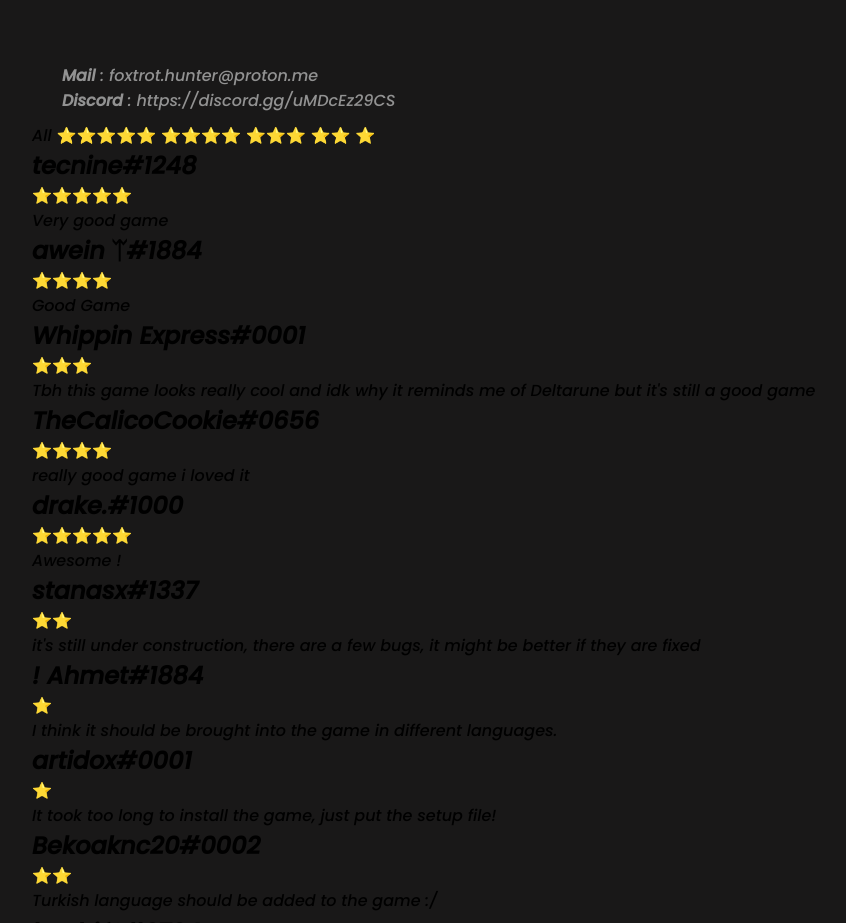
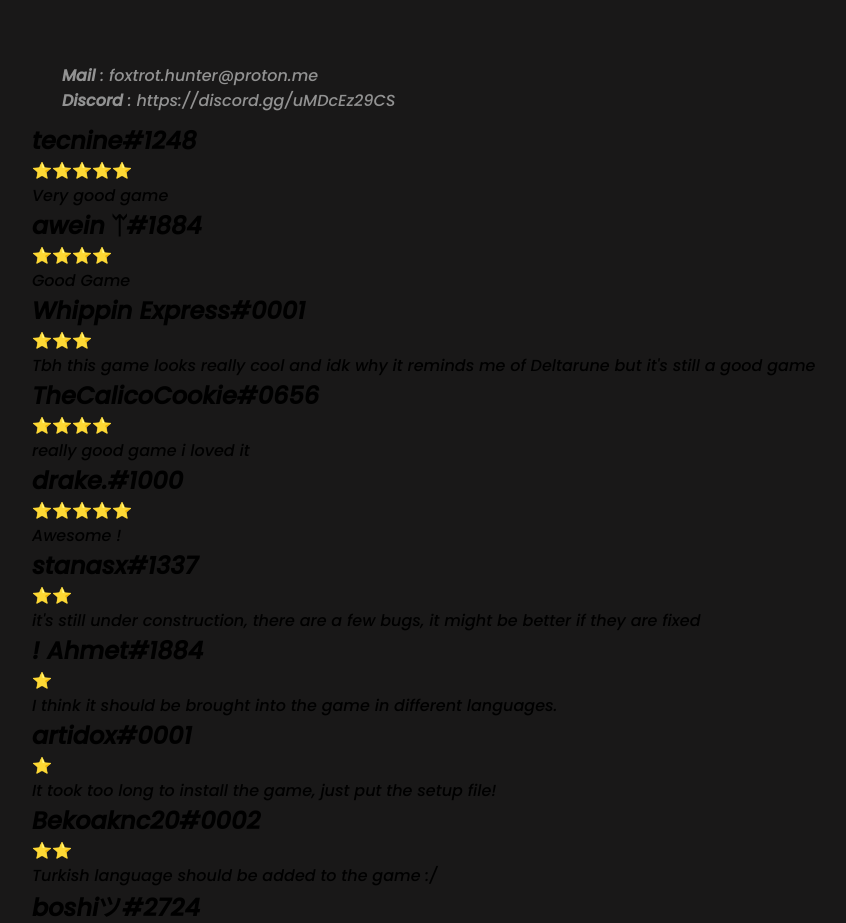
Before and after one commit to KzmWdym/KzmWdym.github.io, a plain HTML site: page index.html in a window 1280 px wide. Shown: the part 2620-3543 px from the top of the page, without its empty margins (96-942 px from the left). Drawn offline with nearby package versions, Linux system fonts and the light colour scheme.

Commit message:
Update index.html

```diff
--- a/index.html
+++ b/index.html
@@ -51,14 +51,6 @@
             <li><b>Discord </b>: https://discord.gg/uMDcEz29CS</li>
         </ul>
             <nav>
-            <div class=" categorys">
-                <span class="category active" data-name="all">All</span>
-                <span class="category" data-name="fun">⭐⭐⭐⭐⭐</span>
-                <span class="category" data-name="utility">⭐⭐⭐⭐</span>
-                <span class="category" data-name="moderator">⭐⭐⭐</span>
-                <span class="category" data-name="info">⭐⭐</span>
-                <span class="category" data-name="premium">⭐</span>
-            </div>
         </nav>
         <!-- Commands -->
         <div class="commands">
```
